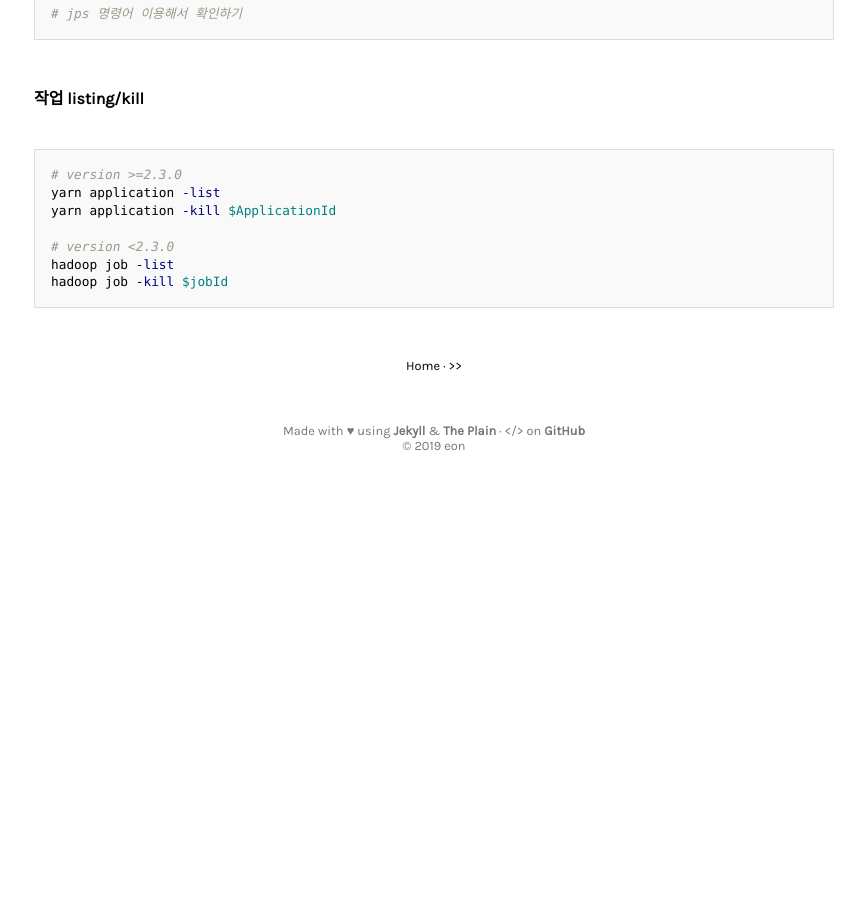
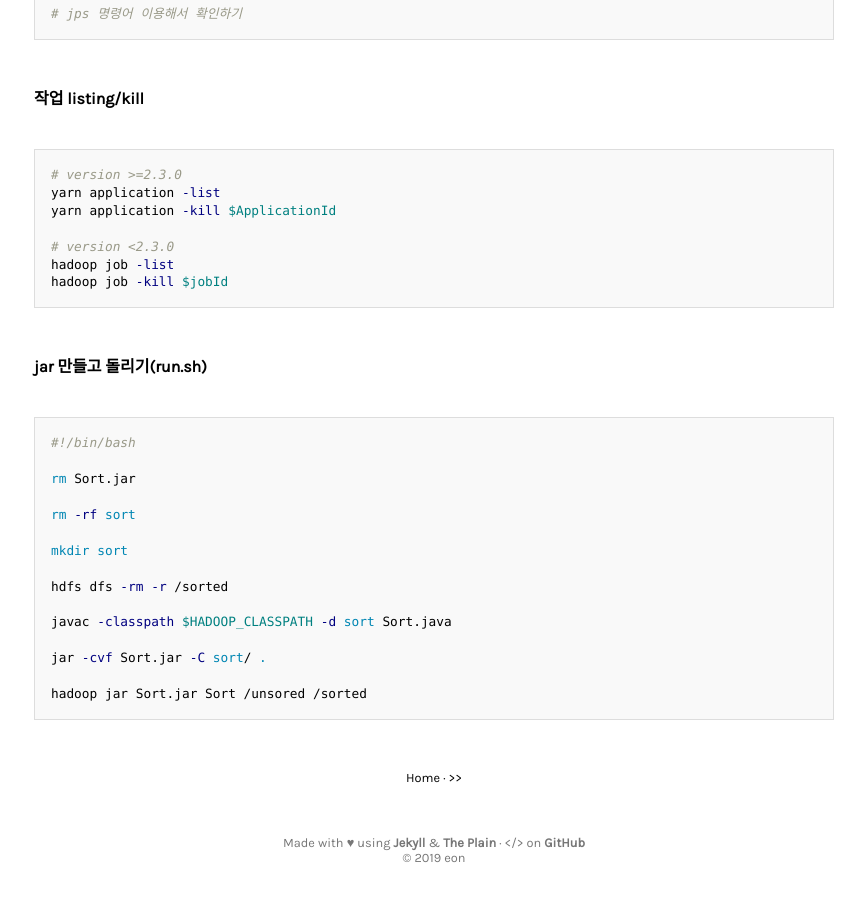
Before and after one commit to orslow/orslow.github.io, a Jekyll site: the page built from _posts/2019-01-25-hadoop-mongo-performance.md, in a window 1280 px wide and 900 px high, scrolled down 3625 px. Shown: the whole window, without its empty margins (206-1071 px from the left). Built offline with Jekyll 4.4.1, drawn with Linux system fonts in a browser that asks for light colours; before the commit the page ends 4113 px from its top, so only the background shows below that.

Commit message:
add sh command and etc

````diff
--- a/_posts/2019-01-25-hadoop-mongo-performance.md
+++ b/_posts/2019-01-25-hadoop-mongo-performance.md
@@ -53,6 +53,7 @@ hadoop jar /usr/local/hadoop-3.1.1/share/hadoop/mapreduce/hadoop-*examples*.jar
 ## 직접 작성한 코드로 실행한 MapReduce 결과를 비교해보기
 
 #### 갑자기 datanode 떨어졌었는데 해결법
+
 ```sh
 # 내리기
 docker exec -ti master bash
@@ -77,6 +78,7 @@ start-all.sh
 ```
 
 #### 작업 listing/kill
+
 ```sh
 # version >=2.3.0
 yarn application -list
@@ -86,3 +88,23 @@ yarn application -kill $ApplicationId
 hadoop job -list
 hadoop job -kill $jobId
 ```
+
+#### jar 만들고 돌리기(run.sh)
+
+```sh
+#!/bin/bash
+
+rm Sort.jar
+
+rm -rf sort
+
+mkdir sort
+
+hdfs dfs -rm -r /sorted
+
+javac -classpath $HADOOP_CLASSPATH -d sort Sort.java
+
+jar -cvf Sort.jar -C sort/ .
+
+hadoop jar Sort.jar Sort /unsored /sorted
+```
````
Also changed, not shown: _posts/1999-03-13-007.md (+32 -6 lines).
